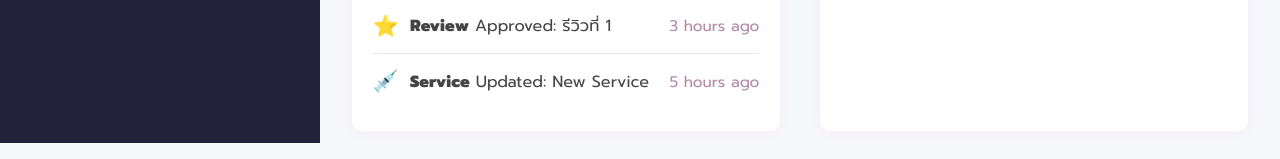
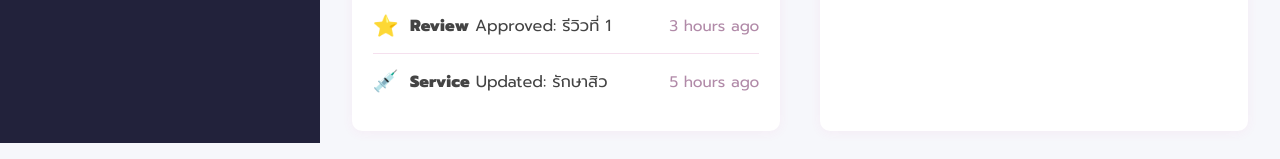
Before and after one commit to P-mm02/caroline-clinic, a Next.js app: page /admin in a window 1280 px wide. Shown: the part 657-816 px from the top of the page. Built offline with nearby package versions, Linux system fonts and the light colour scheme.

Commit message:
Fix admin service

```diff
--- a/src/app/admin/Sidebar/Sidebar.css
+++ b/src/app/admin/Sidebar/Sidebar.css
@@ -49,7 +49,7 @@
   font-weight: 600;
   padding: 0.4rem 1.1rem;
   border-radius: 0.7rem;
-  box-shadow: 0 1px 6px #ffbaba1a;
+  box-shadow: 0 4px 8px #c1505029;
   transition: all 0.3s;
 }
 .admin-logout:hover {
@@ -64,9 +64,4 @@
     display: none;
     width: 90vw;
   }
-  .admin-brand {
-  }
-  .admin-nav-link,
-  .admin-logout {
-  }
 }
--- a/src/app/admin/page.tsx
+++ b/src/app/admin/page.tsx
@@ -57,7 +57,9 @@ export default function AdminDashboard() {
     {
       type: 'Service',
       action: 'Updated',
-      title: services[0]?.title || services[0]?.name || 'New Service',
+      // Use first service item's name if available, or fallback to the category or default
+      title:
+        services[0]?.items?.[0]?.name || services[0]?.category || 'New Service',
       time: '5 hours ago',
       icon: '💉',
     },
```
